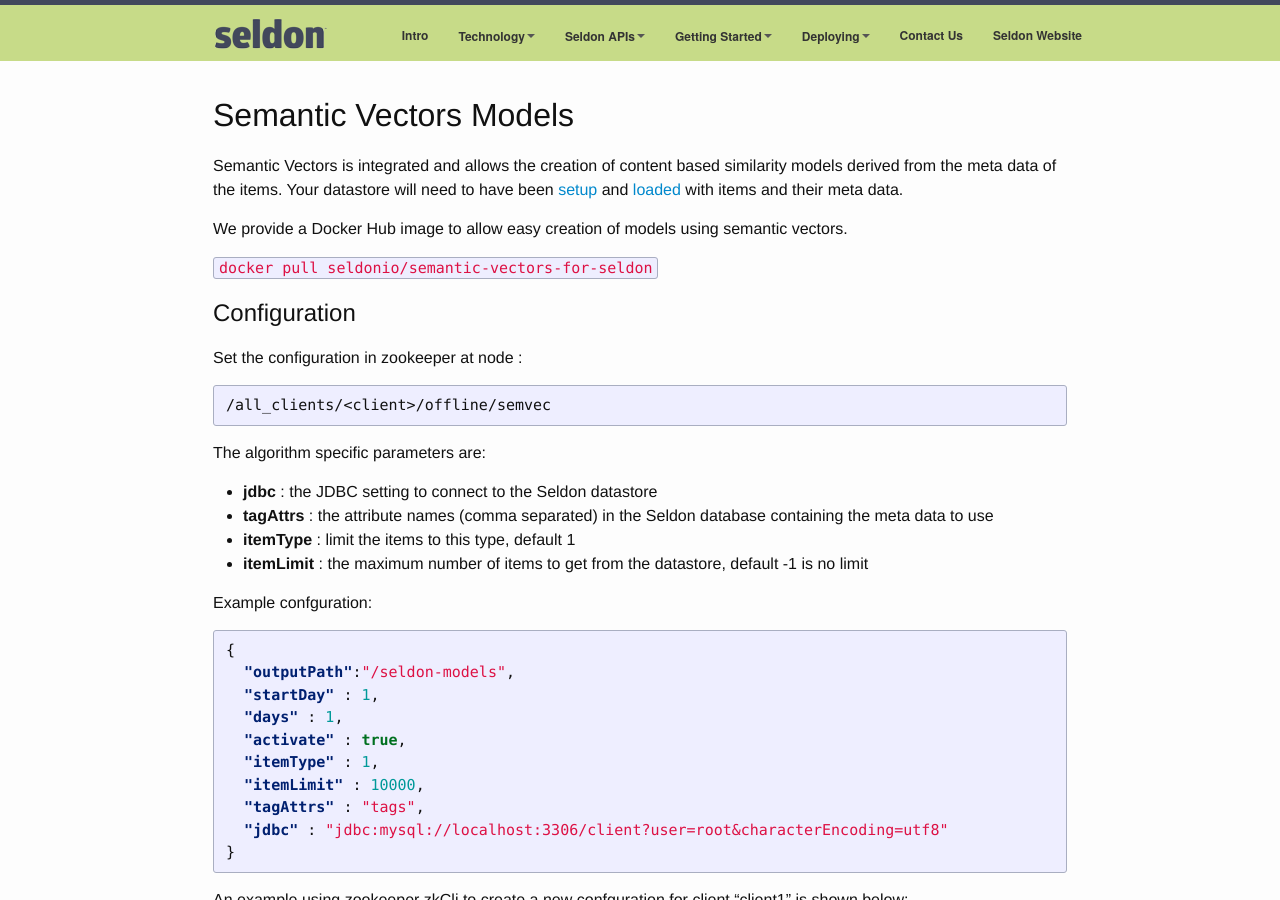
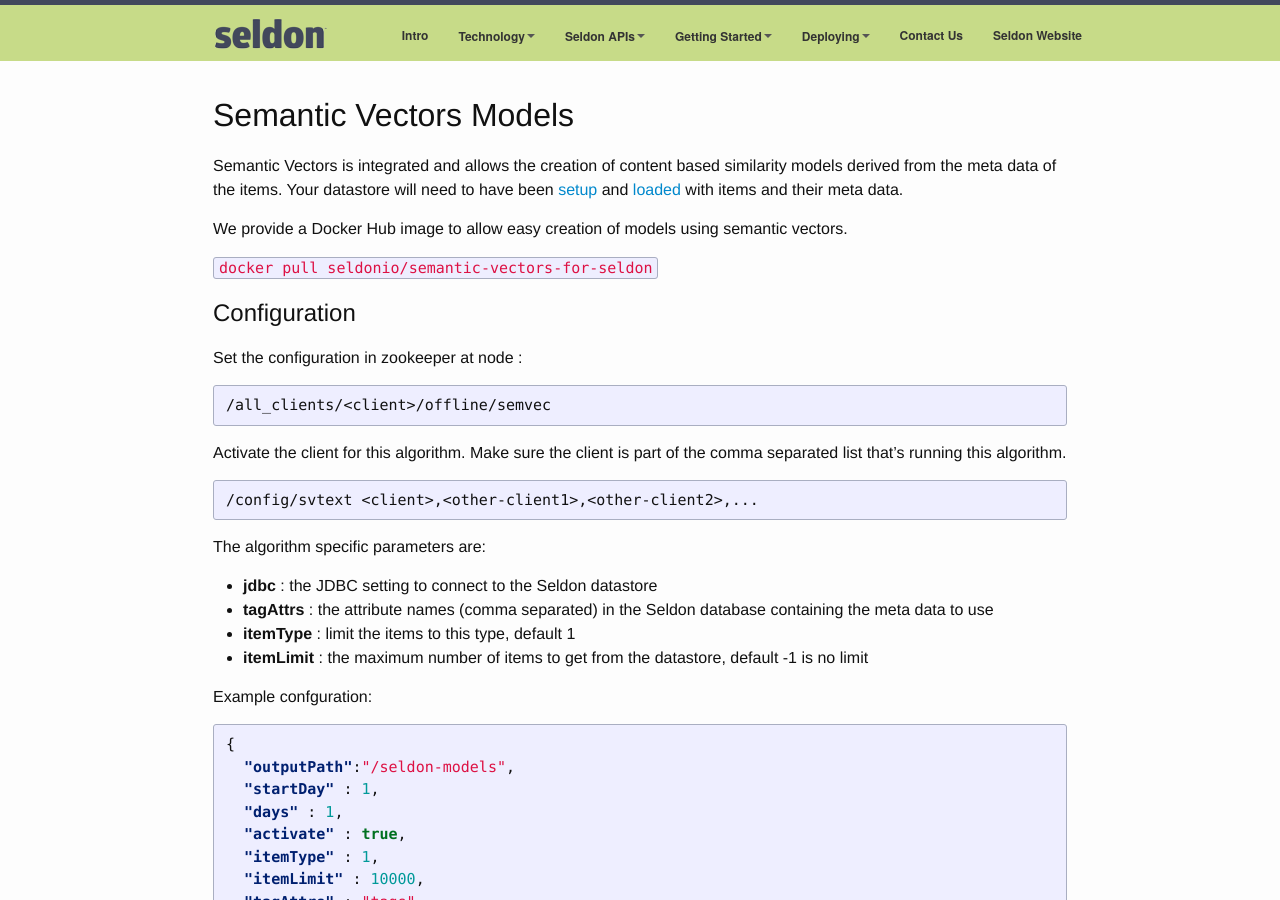
Before and after one commit to SeldonIO/seldonio.github.com, a Jekyll site: the page built from semantic-vectors.md, in a window 1280 px wide and 900 px high. Built offline with Jekyll 4.4.1, drawn with Linux system fonts in a browser that asks for light colours.

Commit message:
updated semantic-vector model creation configuration

```diff
--- a/semantic-vectors.md
+++ b/semantic-vectors.md
@@ -16,6 +16,12 @@ Set the configuration in zookeeper at node :
 
 {% highlight bash %}
 /all_clients/<client>/offline/semvec
+{% endhighlight %}
+
+Activate the client for this algorithm. Make sure the client is part of the comma separated list that's running this algorithm.
+
+{% highlight bash %}
+/config/svtext <client>,<other-client1>,<other-client2>,...
 {% endhighlight %}
 
 The algorithm specific parameters are:
```
